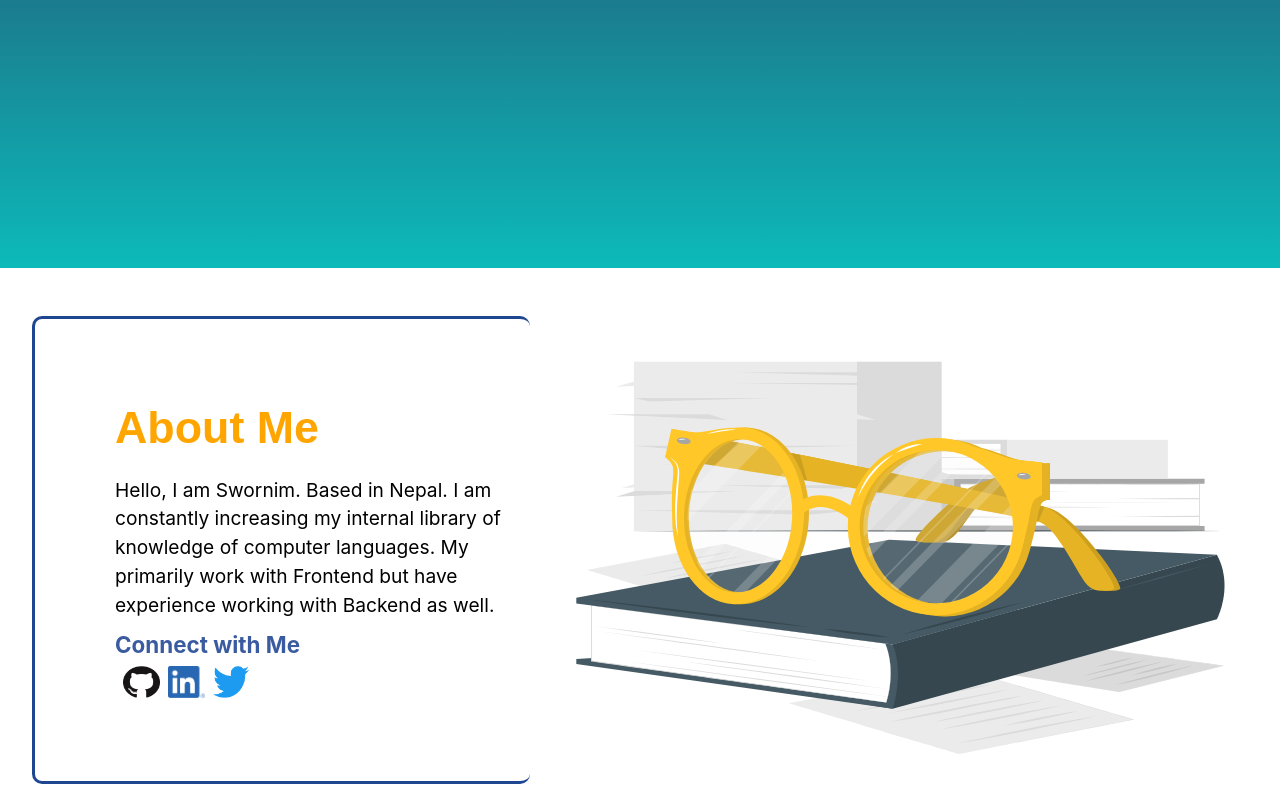
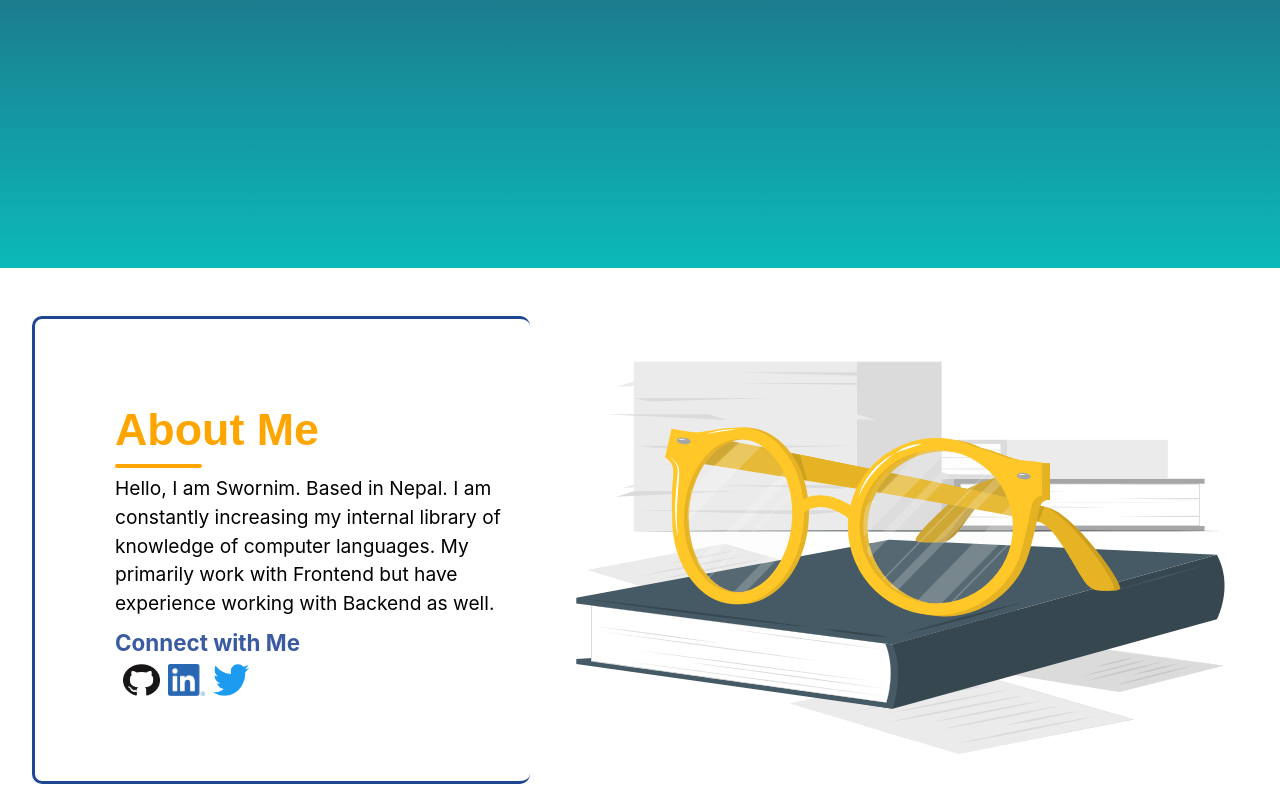
Before and after one commit to swornims/.github.io, a React (Create React App) app: page / in a window 1280 px wide. Shown: the part 532-1332 px from the top of the page. Built offline with nearby package versions, Linux system fonts and the light colour scheme; a web font is replaced by a local one.

Commit message:
Additional changes to about css

```diff
--- a/src/App.css
+++ b/src/App.css
@@ -2,6 +2,7 @@
 
 * {
     margin: 0;
+    scroll-behavior: smooth;
 }
 
 body::-webkit-scrollbar {
--- a/src/components/About.css
+++ b/src/components/About.css
@@ -23,7 +23,16 @@
     font-weight: 600;
     font-family: 'Kantumruy Pro', sans-serif;
     color: #FFA500;
-    margin-bottom: 0.5em;
+    margin-bottom: 0.2em;
+}
+
+.about-hr {
+    width: 20%;
+    background-color: #FFA500;
+    border: 2px solid #FFA500;
+    border-radius: 5px;
+    margin-bottom: 0.4em;
+    transition: 1s;
 }
 
 .about-p {
--- a/src/components/About.jsx
+++ b/src/components/About.jsx
@@ -10,6 +10,7 @@ export const About = () => {
         <div className='about-container'>
             <section className='about-info'>
                 <h1 className='about-h1'>About Me</h1>
+                <hr className='about-hr' />
                 <p className='about-p'>Hello, I am Swornim. Based in Nepal. I am constantly increasing my
                     internal library of knowledge of computer languages.
                     My primarily work with Frontend but have experience working with Backend as well. </p>
```
